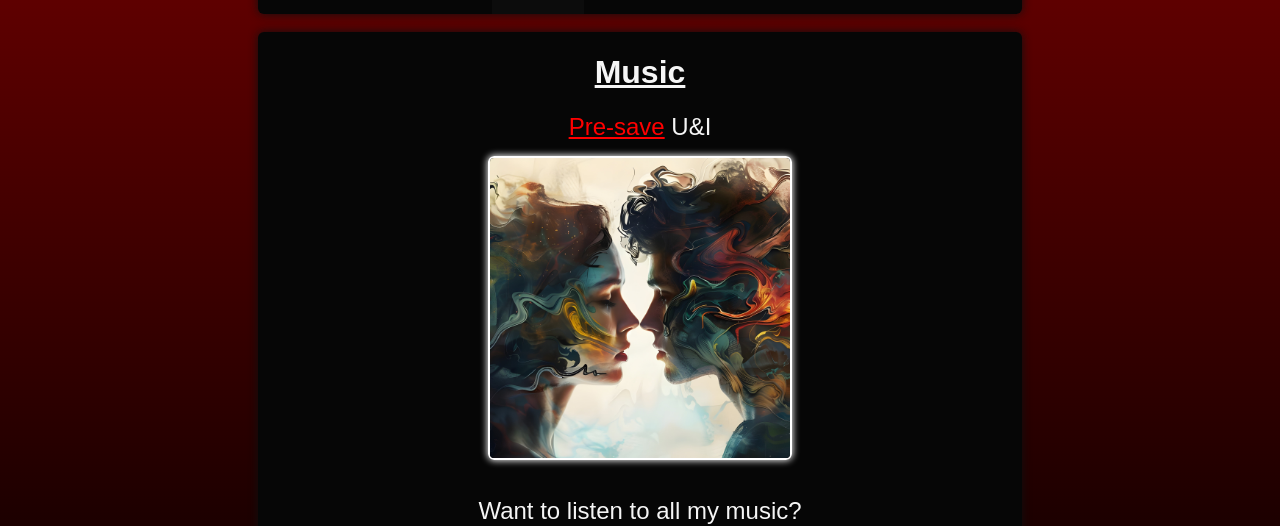
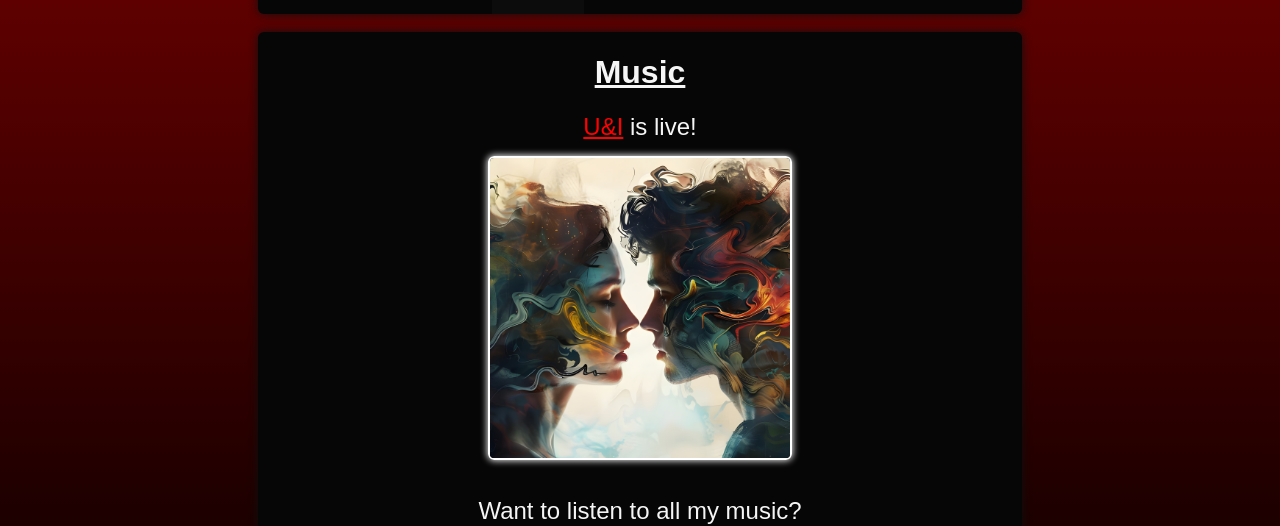
Before and after one commit to liefesutliff/liefesutliffmusic, a plain HTML site: page music.html in a window 1280 px wide. Shown: the part 47-573 px from the top of the page. Drawn offline with Linux system fonts and the light colour scheme.

Commit message:
Updating Release

```diff
--- a/music.html
+++ b/music.html
@@ -20,7 +20,7 @@
   <br>
   <div class="content">
     <h1><u>Music</u></h1>
-    <p><a href="https://distrokid.com/hyperfollow/liefesutliff/ui-feat-molly-leona" target="_blank" class="presaveLink">Pre-save</a> U&I</p>
+    <p><a href="https://distrokid.com/hyperfollow/liefesutliff/ui-feat-molly-leona" target="_blank" class="presaveLink">U&I</a> is live!</p>
     <div><a href="https://distrokid.com/hyperfollow/liefesutliff/ui-feat-molly-leona" target="_blank"><img src="images/ui.jpg" alt="U&I Art" class="newReleasePic"></a></div><br>
     <p>Want to listen to all my music?</p>
     <div class="icons">
```
